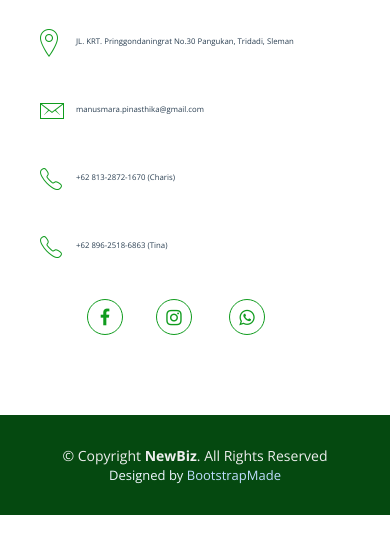
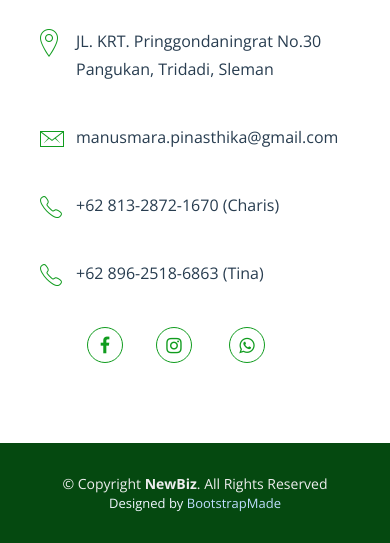
Before and after one commit to iqbalyudiar/manusmara, a plain HTML site: page index.html in a window 390 px wide. Shown: the part 10215-10758 px from the top of the page. Before the commit the page ends 10730 px from the top, so only its background shows below. Drawn offline with nearby package versions, Linux system fonts and the light colour scheme; files whose address does not match are found by name; a web font is replaced by a local one.

Commit message:
edit font-size

```diff
--- a/css/style.css
+++ b/css/style.css
@@ -1433,7 +1433,8 @@ h6 {
     width: 90%;
   }
   #contact .info p{
-    font-size: 2vw !important;
+    font-size: 1em !important;
+
   }
   #contact .info{
     margin-left: 40px;
@@ -1479,4 +1480,11 @@ h6 {
   #capture img{
     width:17em
   }
+
 }
+
+@media (min-width: 361px){
+  #contact .info p{
+    font-size: 1em1em !important;
+  }
+}
```
